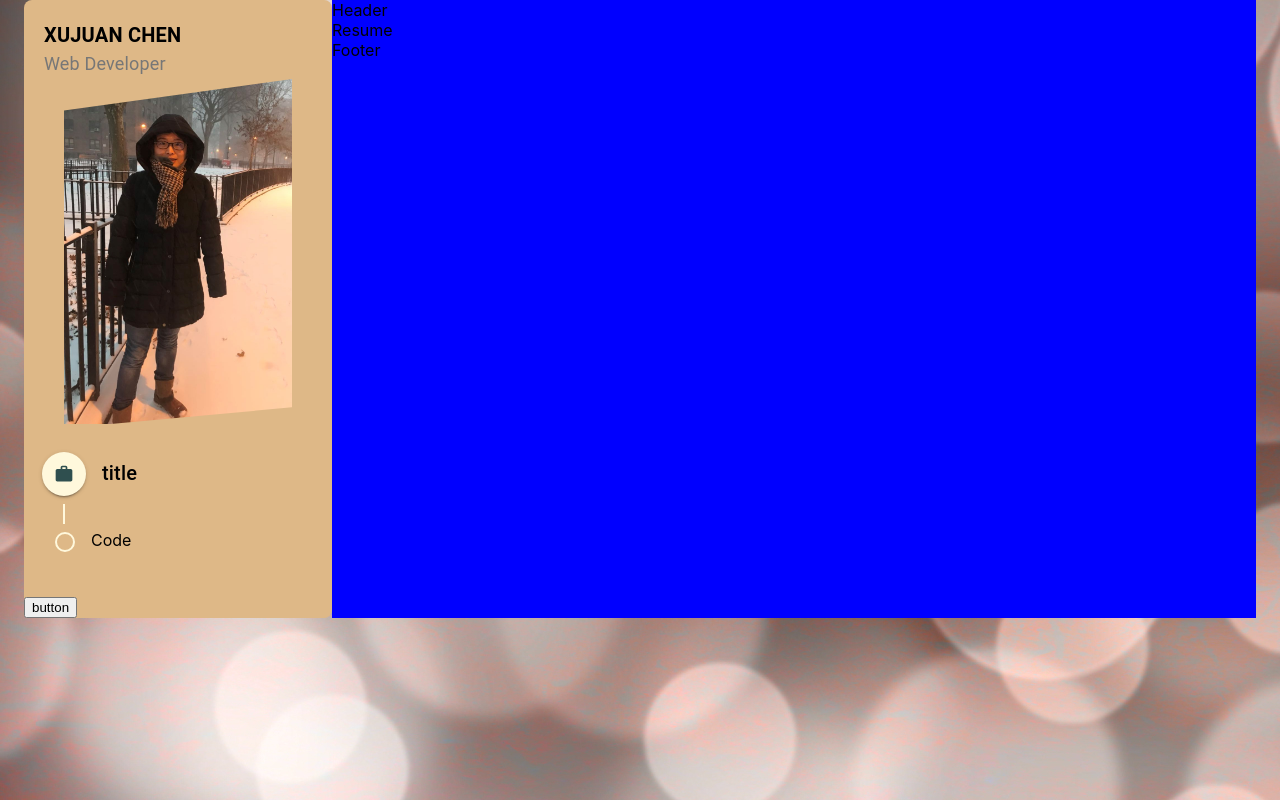
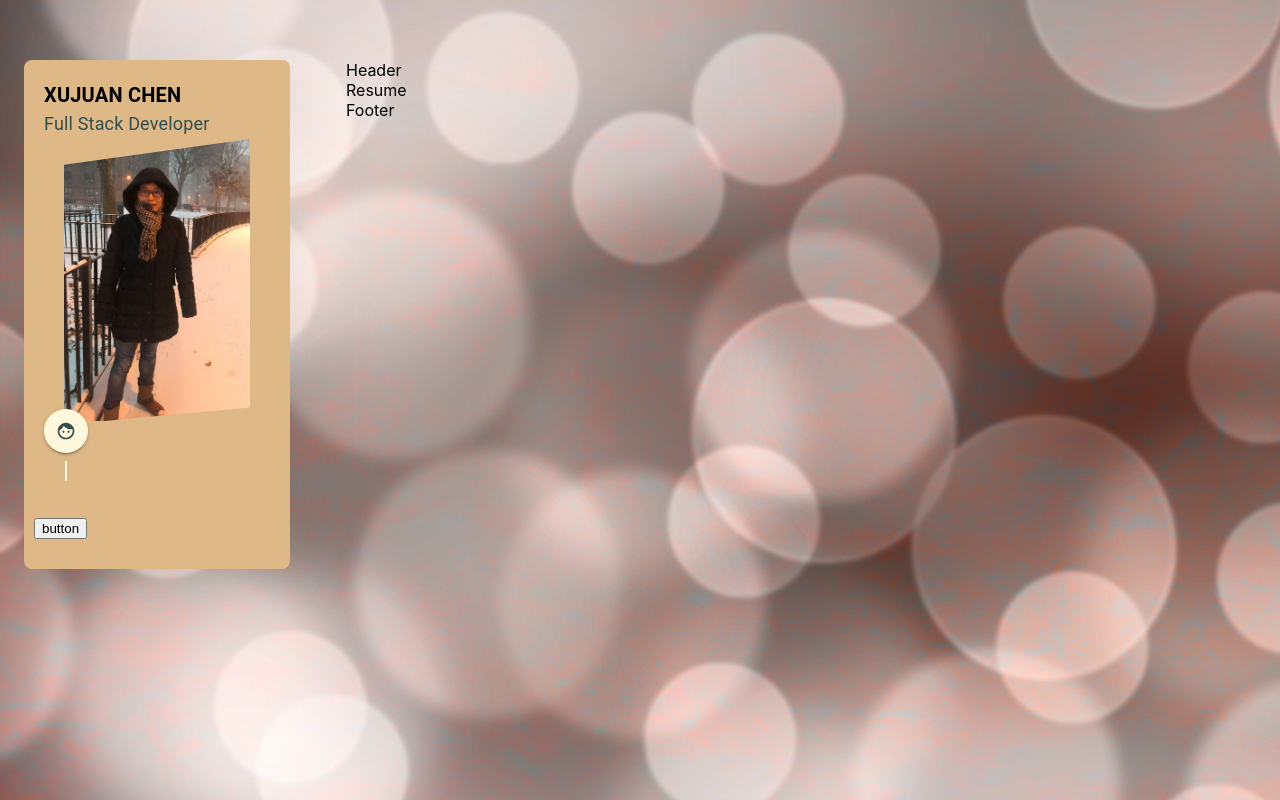
Before and after one commit to xujuanchen2020/resume, a React (Create React App) app: page /resume in a window 1280 px wide. Built offline with nearby package versions, Linux system fonts and the light colour scheme.

Commit message:
messed up timeline

```diff
--- /dev/null
+++ b/src/App.css
@@ -0,0 +1,20 @@
+:root{
+    --main-color: plum;
+}
+
+.top_60{
+    margin-top: 60px;
+
+    @media screen and (max-width: 991px){
+        .top_60{
+            margin-top: 30px;
+        }
+    }
+}
+
+
+.container_shadow{
+    box-shadow: 0px 2px 92px 0px rgba(0, 0, 0, 0.1);
+    -webkit-box-shadow: 0px 2px 92px 0px rgba(0, 0, 0, 0.1);
+    -moz-box-shadow: 0px 2px 92px 0px rgba(0, 0, 0, 0.1);
+}
--- a/src/App.js
+++ b/src/App.js
@@ -5,16 +5,17 @@ import Profile from './components/Profile/Profile.js';
 import Header from './components/Header/Header.js';
 import Footer from './components/Footer/Footer.js';
 import Portfolio from './pages/Portfolio/Portfolio.js';
-import Resume from './pages/Resume/Resume.js'
+import Resume from './pages/Resume/Resume.js';
+import './App.css';
 
 function App() {
   return (
-    <Container>
-      <Grid container>
+    <Container className='top_60'>
+      <Grid container spacing={7}>
         <Grid item xs={12} sm={12} md={4} lg ={3}>
           <Profile/>
         </Grid>
-        <Grid item xs style={{background:"blue"}}>
+        <Grid item xs>
           <Header/>
           <Router>
             <Switch>
--- a/src/components/Profile/Profile.js
+++ b/src/components/Profile/Profile.js
@@ -2,20 +2,56 @@ import React from 'react'
 import myImage from '../../images/image.jpeg'
 import {requirePropFactory, Typography} from '@material-ui/core'
 import './ProfileStyle.css'
-import MyTimeline from '../Timeline/Timeline'
+import MyTimeline, {CustomTimelineSeparator} from '../Timeline/Timeline'
+import reusableData from '../../utils/reuseData'
+import FaceIcon from '@material-ui/icons/Face'
+import TimelineItem from '@material-ui/lab/TimelineItem'
+import TimelineContent from '@material-ui/lab/TimelineOppositeContent'
+import TimelineDot from '@material-ui/lab/TimelineDot'
+import TimelineSeparator from '@material-ui/lab/TimelineSeparator'
+import TimelineConnector from '@material-ui/lab/TimelineConnector'
+
+// const MyTimelineItem = ({title, link, text}) => {
+//     return(
+//         <TimelineItem>
+//         <CustomTimelineSeparator/>
+//         <TimelineContent className="timeline_content">
+//             {link?(
+//                 <Typography className="timeline_text">
+//                 <span>{title}:</span>{" "}
+//                 <a href={link} target="_blank">{text}</a>
+//                 </Typography>
+//             ):(
+//                 <Typography className="timeline_text">
+//                 <span>{title}:</span>{text}
+//                 </Typography>
+//             )}
+//         </TimelineContent>
+//       </TimelineItem>
+//     )
+// }
 
 const Profile = () => {
     return (
         <div className='profile container_shadow'>
             <div className='profile_name'>
-                <Typography className='name'>Xujuan Chen</Typography>
-                <Typography className='title'>Web Developer</Typography>
+                <Typography className='name'>{reusableData.name}</Typography>
+                <Typography className='title'>{reusableData.title}</Typography>
             </div>
             <figure className='profile_image'>
                 <img src={myImage} alt='photo'/>
             </figure>
             <div className='profile_info'>
-                <MyTimeline/>
+                <MyTimeline  icon={<FaceIcon/>}/>
+                {/* <MyTimelineItem title="name" text={reusableData.name}/>
+                <MyTimelineItem title="title" text={reusableData.title}/>
+                <MyTimelineItem title="email" text={reusableData.email}/>
+                {Object.keys(reusableData.socials).map(key =>(
+                    <MyTimelineItem title={key}
+                    text={reusableData.socials[key].text}
+                    link={reusableData.link}/>
+                ))}
+                <MyTimeline /> */}
                 <br/>
                 <button>button</button>
             </div>
--- a/src/components/Profile/ProfileStyle.css
+++ b/src/components/Profile/ProfileStyle.css
@@ -18,7 +18,7 @@ font-weight: bold;
 
 .profile_name .title {
     font-size: 18px;
-    color: #777;
+    color: darkslategray;
 }
 
 .profile_image {
@@ -30,3 +30,24 @@ font-weight: bold;
 .profile_image img {
     width: 100%;
 }
+
+.profile_info {
+    top: 0;
+    left: 0;
+    margin: -40px 10px 30px;
+}
+
+.profile_info .timeline .timeline_content{
+    margin-top: 2px;
+    margin-bottom: 12px;
+}
+
+.timeline_text{
+    font-size: 14px;
+    color: darkslategray;
+    font-weight: bold;
+}
+
+.timeline_text > span {
+    color: black;
+}
--- a/src/components/Timeline/Timeline.js
+++ b/src/components/Timeline/Timeline.js
@@ -16,34 +16,28 @@ const MyTimeline = ({title, children, icon}) => {
           <TimelineItem className="timeline_firstItem">
             <TimelineSeparator>
                 <TimelineDot className="timeline_dot_header">
-                    {<WorkIcon/>}
+                    {icon}
                 </TimelineDot>
               <TimelineConnector />
             </TimelineSeparator>
             <TimelineContent>
                 <Typography variant='h6' className={'timeline_header'}>
-                    {"title"}
+                    {title}
                 </Typography>
             </TimelineContent>
           </TimelineItem>
+
           {children}
-
-          <TimelineItem>
-            <TimelineSeparator className="timeline_separator">
-                <TimelineDot variant={'outlined'} className="timeline_dot"/>
-                <TimelineConnector />
-            </TimelineSeparator>
-            <TimelineContent>Code</TimelineContent>
-          </TimelineItem>
-
         </Timeline>
     )
 }
 
-// export const CustomTimelineSeparator = () => {
-//     <TimelineSeparator className="timeline_separator">
-//         <TimelineDot className="timeline_dot"/>
-//         <TimelineConnector />
-//     </TimelineSeparator>
-// }
+export const CustomTimelineSeparator = () => {
+  return(
+    <TimelineSeparator className="timeline_separator">
+    <TimelineDot variant={'outlined'} className="timeline_dot"/>
+    <TimelineConnector />
+    </TimelineSeparator>
+  )
+}
 export default MyTimeline
--- a/src/components/Timeline/TimelineStyle.css
+++ b/src/components/Timeline/TimelineStyle.css
@@ -1,6 +1,6 @@
 .timeline{
     padding: 0 !important;
-    margin-left: 18px;
+    margin-left: 10px;
 }
 
 .timeline .timeline_header{
--- /dev/null
+++ b/src/utils/reuseData.js
@@ -0,0 +1,34 @@
+import FacebookIcon from '@material-ui/icons/Facebook';
+import TwitterIcon from '@material-ui/icons/Twitter';
+import LinkedInIcon from '@material-ui/icons/LinkedIn';
+import GitHubIcon from '@material-ui/icons/GitHub';
+
+export default {
+    name: "Xujuan Chen",
+    title: "Full Stack Developer",
+    email: 'joycuber@gmail.com',
+    address: '1540 Unionport Rd, Bronx, NY 10462',
+    phone: '347-574-2258',
+    socials:{
+        facebook:{
+            link: 'https://www.facebook.com',
+            text: "Chen Chen",
+            icon: <FacebookIcon/>,
+        },
+        twitter:{
+            link: 'https://twitter.com',
+            text: "Chen Chen",
+            icon: <TwitterIcon/>,
+        },
+        linkedin:{
+            link: 'https://www.linkedin.com',
+            text: "Chen Chen",
+            icon: <LinkedInIcon/>,
+        },
+        github:{
+            link: 'https://github.com',
+            text: "Chen Chen",
+            icon: <GitHubIcon/>,
+        }
+    }
+}
```
Also changed, not shown: src/utils/resumeData.js (deleted), 1 other file (tests, documents, lock files or other folders).
